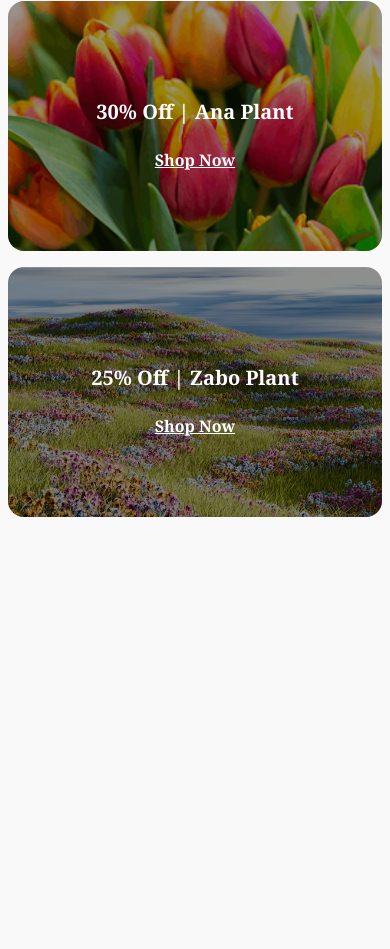
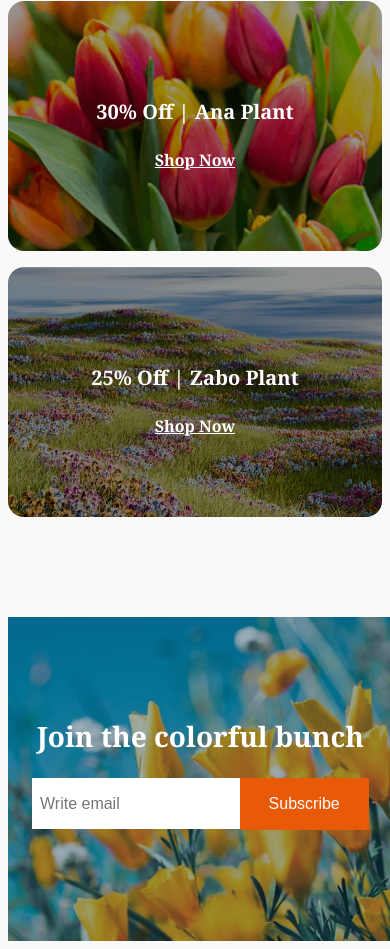
Before and after one commit to Hrisikes/assignment02, a plain HTML site: page index.html in a window 390 px wide. Shown: the part 4160-5109 px from the top of the page. Before the commit the page ends 4685 px from the top, so only its background shows below. Drawn offline with Linux system fonts and the light colour scheme.

Commit message:
join-section added

```diff
--- a/index.html
+++ b/index.html
@@ -162,3 +162,13 @@
   </div>
 </section>
 </section>
+<div class="join-section">
+<section class="join">
+<div class="join-heading">
+<h1 class="abc">Join the colorful bunch</h1>
+<div class="join-form">
+    <input class="Subscribe-box" type="email" placeholder="Write email">
+    <button class="Subscribe-btn">Subscribe</button>
+</div>
+</div></section>
+</div>
--- a/style.css
+++ b/style.css
@@ -335,3 +335,91 @@ section .latest-deal{
     display: none;
 }
     }
+
+    /* join-section */
+    .Subscribe-btn{
+    background-color: #E95A08;
+ margin-bottom:10px;
+    height: 35px;
+    width: 10%;
+    padding: 0 15px;
+    font-size: 60%;
+    color: white;
+    cursor: pointer;
+    border:none;
+}
+.Subscribe-box{
+        background-color: white;
+ margin-bottom:10px;
+    height: 35px;
+    width: 30%;
+    padding: 0 20px;
+    cursor: pointer;
+    border:none;
+}
+ .join-heading{
+    background-image: url(assets/news-letter-bg.png);
+    background-size: cover;
+    background-repeat: no-repeat;
+    background-position: center;
+    width: 100vw;
+
+    margin-top: 100px;
+    margin-left: 0;
+    max-width: 1897px;
+    height:500px;
+    max-height: 533px;
+    justify-content: center;
+    text-align: center;
+    padding-top: 350px;
+    color: white;
+    font-weight: 700;
+    font-family:'Noto Serif', serif ;
+    font-size: 40px;
+    overflow-x: hidden;
+    margin-right: 0;
+}
+.join-form{
+    display: flex;
+    justify-content: center;
+}
+@media screen and (max-width:576px) {
+
+      body .join-section{
+      margin-left:0 ;
+    }
+   .join-heading {
+    overflow-x: hidden;
+    padding: 0rem 1.5rem 1.5rem 1.5rem;
+    text-align: center;
+     height: 300px;
+     width: 90%;
+     max-width: 576px;
+justify-content: center;
+align-items: center;
+      }
+
+  .join-heading h1 {
+    margin-top: 100px;
+    font-size: 1.75rem;
+  }
+
+  .join-form {
+
+    width: 100%;
+
+  }
+
+  .join-form input[type="email"] {
+    width: 100%;
+    padding: 0.5rem;
+    font-size: 1rem;
+  }
+
+  .join-form button {
+    width: 60%;
+    height: 52px;
+    padding: 1rem;
+    font-size: 1rem;
+  }
+}
```
